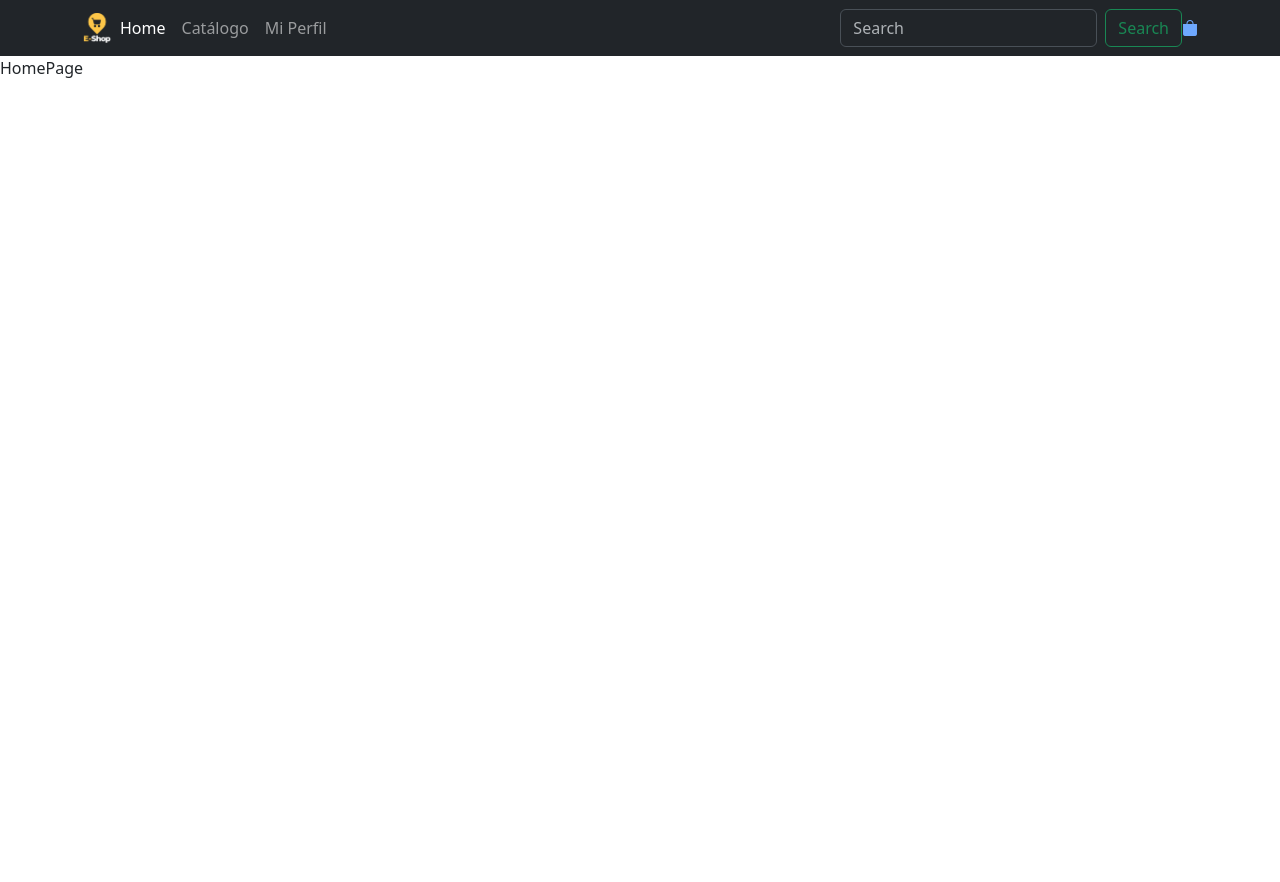
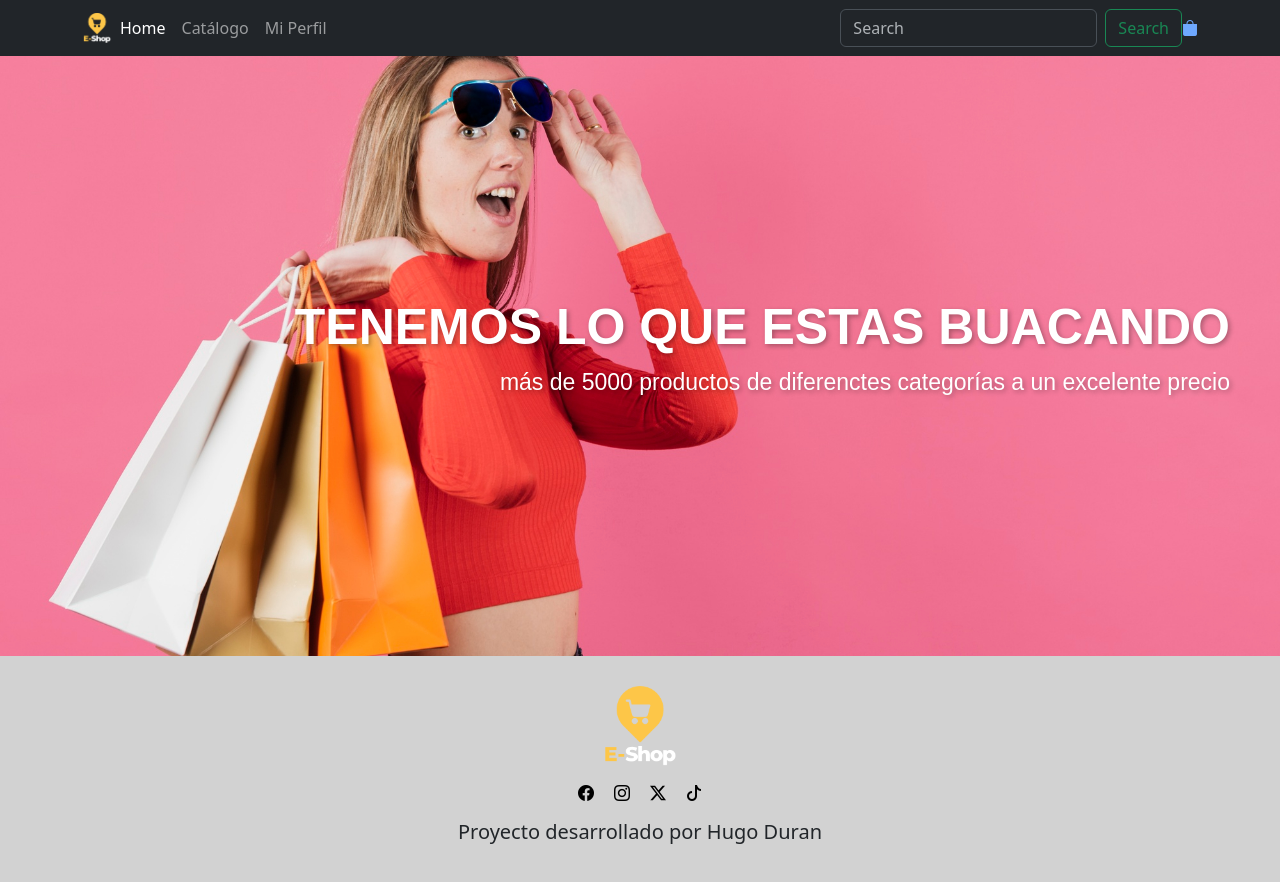
Before and after one commit to ArmandoDevCom/ecommerce_basic, a React (Vite) app: page / in a window 1280 px wide. Before the commit the page ends 800 px from the top, so only its background shows below. Built offline with nearby package versions, Linux system fonts and the light colour scheme.

Commit message:
Footer completo

```diff
--- a/CSS/estilos.css
+++ b/CSS/estilos.css
@@ -0,0 +1,64 @@
+/* Archivo de estilos */
+
+/* HomePage */
+
+.Main_homepage {
+    background-image: url(/public/img/2148286207.jpg);
+    background-repeat: no-repeat;
+    background-position: center;
+    background-position-y: -100px;
+    background-size: cover;
+    width: 100%;
+    height: 600px;
+    color: white;
+    display: flex;
+    flex-direction: column;
+    align-items: end;
+    justify-content: center;
+    padding-right: 50px;
+}
+
+.Main_homepage h1 {
+    font-weight: 800;
+    font-family: Arial, Helvetica, sans-serif;
+    font-size: 50px;
+    text-shadow: 2px 2px 5px rgba(0, 0, 0, 0.3);
+}
+
+.Main_homepage p {
+    font-family: Arial, Helvetica, sans-serif;
+    font-size: 23px;
+    text-shadow: 2px 2px 5px rgba(0, 0, 0, 0.3);
+}
+
+/* Estilo del Pie de Pagina */
+
+/* Footer */
+
+.contenedor_footer {
+    background-color: rgb(210, 210, 210);
+    padding: 30px;
+}
+
+.subcontenedor_footer {
+    display: flex;
+    flex-direction: column;
+    align-items: center;
+}
+
+.subcontenedor_footer img {
+    width: 80px;
+    height: auto;
+    padding-bottom: 15px;
+}
+
+.contenedor_cr {
+    text-align: center;
+    padding-top: 15px;
+}
+
+.contenedor_iconos i {
+    color: black;
+    padding: 10px;
+
+}
--- /dev/null
+++ b/src/components/Footer.jsx
@@ -0,0 +1,27 @@
+import { NavLink } from 'react-router-dom';
+
+const Footer = () => {
+  return (
+    <>
+        <footer className='contenedor_footer'>
+            <div className='container'>
+                <div className="nav-item subcontenedor_footer">
+                    <NavLink className="" to="/">
+                        <img src="/public/eshop.png" alt />
+                    </NavLink>
+                    <div className="contenedor_iconos">
+                        <a href="https://www.facebook.com"><i class="bi bi-facebook"></i></a>
+                        <a href="https://www.instagram.com"><i class="bi bi-instagram"></i></a>
+                        <a href="https://www.twitter.com"><i class="bi bi-twitter-x"></i></a>
+                        <a href="https://www.tiktok.com"><i class="bi bi-tiktok"></i></a>
+                    </div>
+                </div>
+                <div className='container contenedor_cr'><h5>Proyecto desarrollado por Hugo Duran</h5></div>
+            </div>
+        </footer>
+        <div></div>
+    </>
+  )
+}
+
+export default Footer
--- a/src/pages/HomePage.jsx
+++ b/src/pages/HomePage.jsx
@@ -1,7 +1,15 @@
 
 const HomePage = () => {
   return (
-    <div>HomePage</div>
+    <>
+      <main className="Main_homepage">
+          <h1>TENEMOS LO QUE ESTAS BUACANDO</h1>
+          <p>más de 5000 productos de diferenctes categorías a un excelente precio</p>
+      </main>
+      <div>
+
+      </div>
+    </>
   )
 }
 
--- a/src/router/AppRouter.jsx
+++ b/src/router/AppRouter.jsx
@@ -5,6 +5,7 @@ import NavBar from '../components/NavBar'
 import ProductListPage from '../pages/ProductListPage'
 import ProfilePage from '../pages/ProfilePage'
 import CartPage from '../pages/CartPage'
+import Footer from '../components/Footer'
 
 const AppRouter = () => {
   return (
@@ -18,6 +19,7 @@ const AppRouter = () => {
 
             <Route path='/*' element={<Navigate to="/" replace />} />
         </Routes>
+        <Footer />
     </Router>
   )
 }
```
Also changed, not shown: public/img/2148286207.jpg (added).
